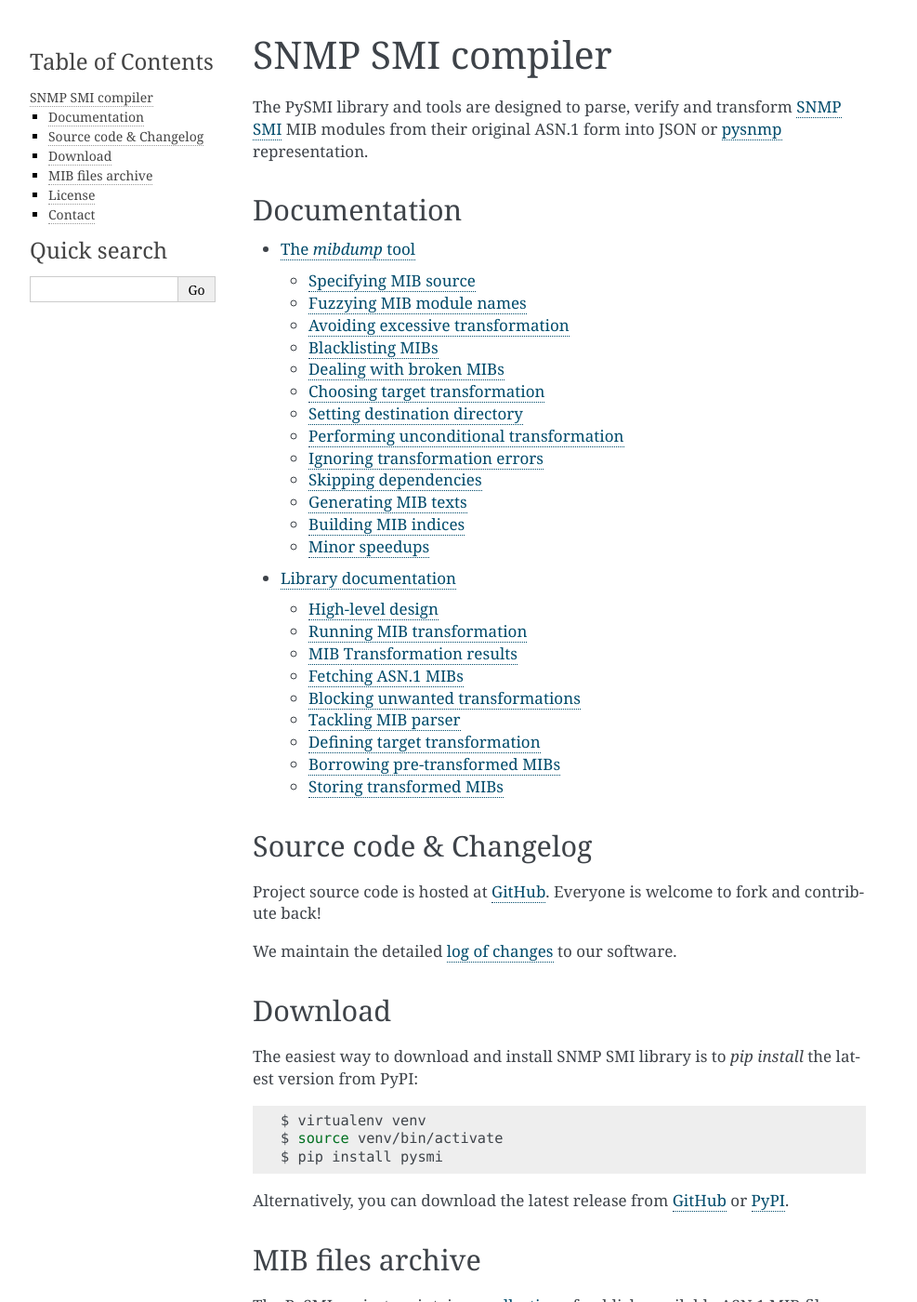
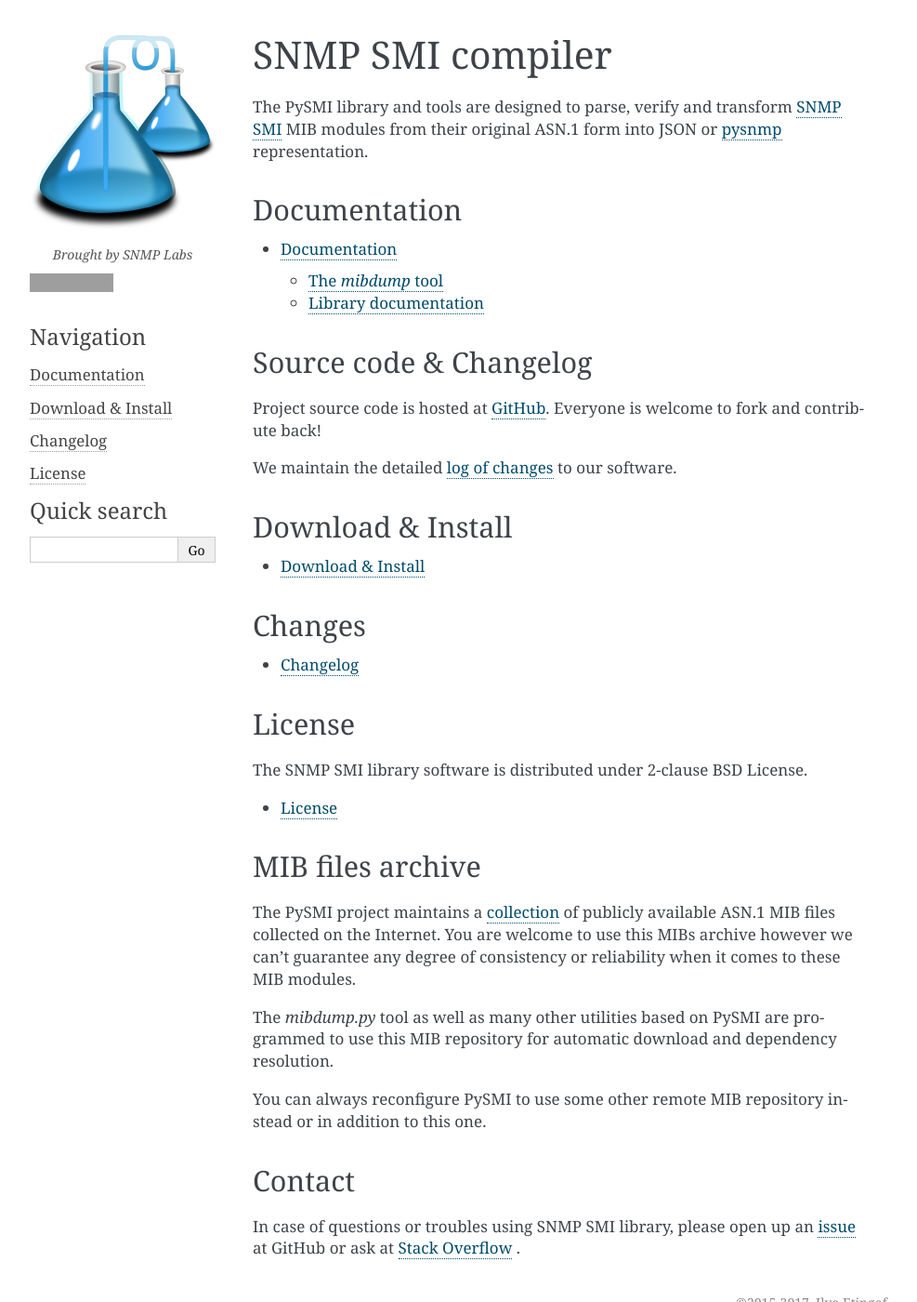
Before and after one commit to etingof/pysmi, a Sphinx documentation site: the page built from docs/source/contents.rst, in a window 1280 px wide and 1400 px high. Shown: the whole window at 93% size, without its empty margins (148-1135 px from the left). Built offline with Sphinx 7.4.7, drawn with Linux system fonts in a browser that asks for light colours; some of the changed text lies outside the part shown; grey boxes are pictures that could not be loaded.

Commit message:
fixes to the Alabaster options and docs layout

```diff
--- a/docs/source/conf.py
+++ b/docs/source/conf.py
@@ -121,11 +121,22 @@
 # documentation.
 #html_theme_options = { 'collapse_navigation': False }
 html_theme_options = {
-    'description': 'SNMP SMI compiler',
+    'logo': 'logo.svg',
+    'description': '<p align=center><i>Brought by SNMP Labs</i></p>',
     'show_powered_by': False,
     'github_user': 'etingof',
     'github_repo': 'pysmi',
     'fixed_sidebar': True,
+}
+
+html_sidebars = {
+    '**': [
+        'about.html',
+        'navigation.html',
+        'relations.html',
+        'searchbox.html',
+        'donate.html',
+    ]
 }
 
 # The name for this set of Sphinx documents.  If None, it defaults to
@@ -142,7 +153,7 @@
 # The name of an image file (within the static path) to use as favicon of the
 # docs.  This file should be a Windows icon file (.ico) being 16x16 or 32x32
 # pixels large.
-#html_favicon = None
+html_favicon = '.static/favicon.ico'
 
 # Add any paths that contain custom static files (such as style sheets) here,
 # relative to this directory. They are copied after the builtin static files,
--- a/docs/source/contents.rst
+++ b/docs/source/contents.rst
@@ -27,20 +26,31 @@
 
 We maintain the detailed :doc:`log of changes </changelog>` to our software.
 
-Download
---------
+Download & Install
+------------------
 
-The easiest way to download and install SNMP SMI library is to `pip install` the
-latest version from PyPI:
+.. toctree::
+   :maxdepth: 2
 
-.. code-block:: bash
+   /download
 
-   $ virtualenv venv
-   $ source venv/bin/activate
-   $ pip install pysmi
+Changes
+-------
 
-Alternatively, you can download the latest release from `GitHub <https://github.com/etingof/pysmi/releases>`_
-or `PyPI <https://pypi.python.org/pypi/pysmi>`_.
+.. toctree::
+   :maxdepth: 1
+
+   /changelog
+
+License
+-------
+
+The SNMP SMI library software is distributed under 2-clause BSD License.
+
+.. toctree::
+   :maxdepth: 2
+
+   /license
 
 MIB files archive
 -----------------
@@ -57,11 +67,6 @@
 You can always reconfigure PySMI to use some other remote MIB repository
 instead or in addition to this one.
 
-License
--------
-
-The SNMP Simulator software is distributed under 2-clause :doc:`BSD license </license>`.
-
 Contact
 -------
 
--- a/docs/source/developer-documentation.rst
+++ b/docs/source/developer-documentation.rst
@@ -1,50 +1,6 @@
 
 Library documentation
 =====================
-
-The following chapter documents public API of the PySMI library.
-
-.. toctree::
-   :maxdepth: 2
-
-High-level design
------------------
-
-PySMI library is highly modular. The top-level component is called
-*compiler* and it acts as main user-facing object. Most of other
-components are plugged into the *compiler* object prior to its use.
-
-Normally, user asks *compiler* to perform certain transformation of
-named MIB module. Compiler will:
-
-* Search its data sources for given MIB module (identified by name)
-  noting their last modification times.
-* Search compiler-managed repositories of already converted MIB modules
-  for modules that are more recent than corresponding source MIB module.
-* If freshly transformed MIB module is found, processing stops here.
-* Otherwise compiler passes ASN.1 MIB module content to the *lexer*
-  component.
-* Lexer returns a sequence of tokenized ASN.1 MIB contents. Compiler
-  then passes that sequence of tokens to the *parser* component.
-* Parser runs LR algorithm on tokenized MIB thus transforming MIB
-  contents into Abstract Syntax Tree (AST) and also noting what other
-  MIB modules are referred to from the MIB being parsed.
-* In case of parser failure, what is usually an indication of broken
-  ASN.1 MIB syntax, compiler may attempt to fetch pre-transformed MIB
-  contents from configured source. This process is called *borrowing*
-  in PySMI.
-* In case of successful parser completion, compiler will pass produced
-  AST to *code generator* component.
-* Code generator walks its input AST and performs actual data
-  transformation.
-* The above steps may be repeated for each of the MIB modules referred
-  to as parser figures out. Once no more unresolved dependencies remain,
-  compiler will call its *writer* component to store all transformed MIB
-  modules.
-
-The location of ASN.1 MIB modules and flavor of their syntax, as well as
-desired transformation format, is determined by respective components
-chosen and configured to compiler.
 
 Running MIB transformation
 --------------------------
--- /dev/null
+++ b/docs/source/documentation.rst
@@ -0,0 +1,45 @@
+
+Documentation
+=============
+
+PySMI library is highly modular. The top-level component is called
+*compiler* and it acts as main user-facing object. Most of other
+components are plugged into the *compiler* object prior to its use.
+
+Normally, user asks *compiler* to perform certain transformation of
+named MIB module. Compiler will:
+
+* Search its data sources for given MIB module (identified by name)
+  noting their last modification times.
+* Search compiler-managed repositories of already converted MIB modules
+  for modules that are more recent than corresponding source MIB module.
+* If freshly transformed MIB module is found, processing stops here.
+* Otherwise compiler passes ASN.1 MIB module content to the *lexer*
+  component.
+* Lexer returns a sequence of tokenized ASN.1 MIB contents. Compiler
+  then passes that sequence of tokens to the *parser* component.
+* Parser runs LR algorithm on tokenized MIB thus transforming MIB
+  contents into Abstract Syntax Tree (AST) and also noting what other
+  MIB modules are referred to from the MIB being parsed.
+* In case of parser failure, what is usually an indication of broken
+  ASN.1 MIB syntax, compiler may attempt to fetch pre-transformed MIB
+  contents from configured source. This process is called *borrowing*
+  in PySMI.
+* In case of successful parser completion, compiler will pass produced
+  AST to *code generator* component.
+* Code generator walks its input AST and performs actual data
+  transformation.
+* The above steps may be repeated for each of the MIB modules referred
+  to as parser figures out. Once no more unresolved dependencies remain,
+  compiler will call its *writer* component to store all transformed MIB
+  modules.
+
+The location of ASN.1 MIB modules and flavor of their syntax, as well as
+desired transformation format, is determined by respective components
+chosen and configured to compiler.
+
+.. toctree::
+   :maxdepth: 2
+
+   /user-perspective
+   /developer-documentation
```
Also changed, not shown: other parts of docs/source/contents.rst (+1 -2 lines), docs/source/download.rst (added, +15 -0 lines), .travis.yml, devel-requitements.txt (renamed from test-requirements.txt), docs/source/.static/favicon.ico (added), docs/source/.static/logo.svg (added), 1 other file.
